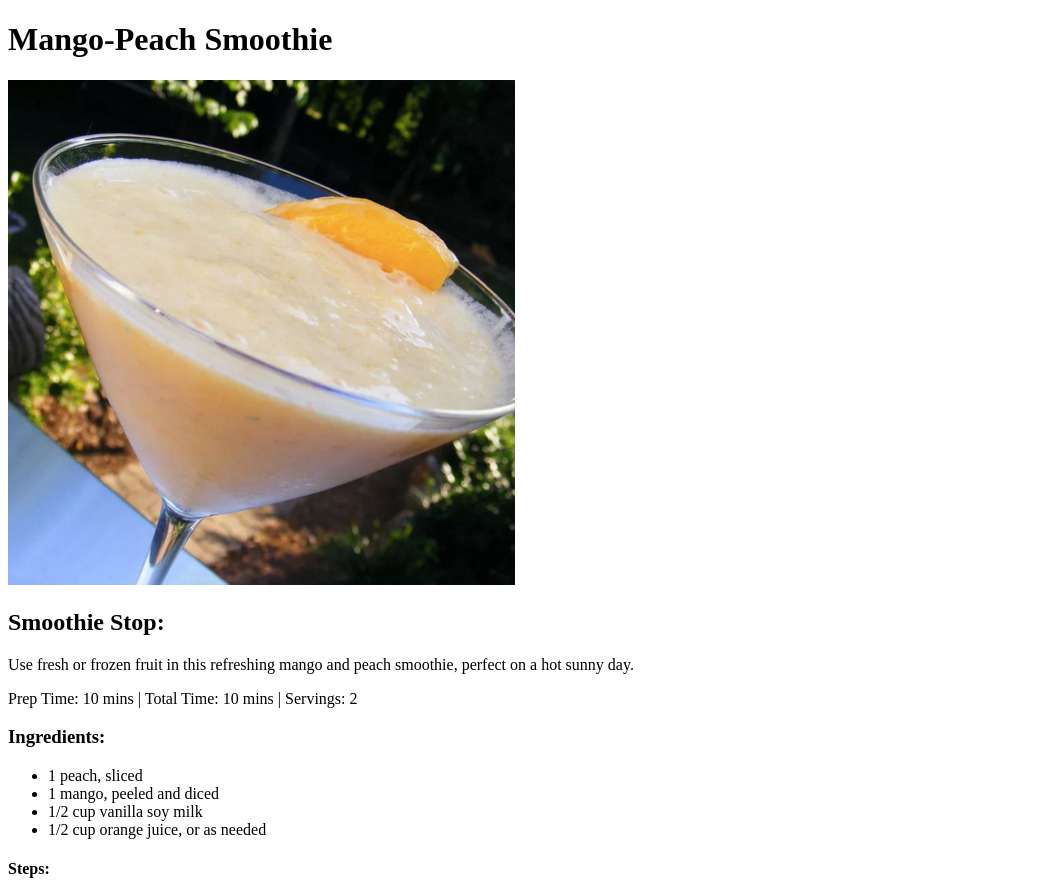
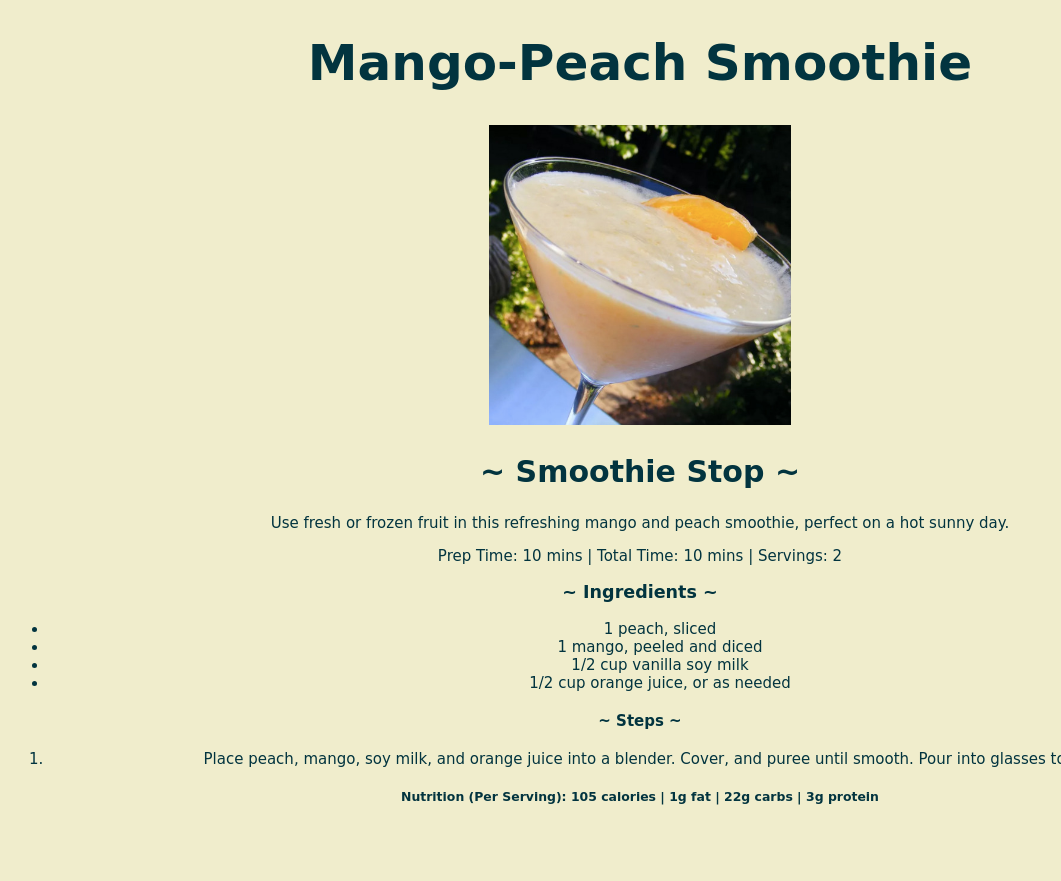
Before and after one commit to Aklepanchuk47/odin-recipes, a plain HTML site: page recipes/smoothie.html in a window 1280 px wide. Shown: the top 881 px of the page, without its empty margins (0-1061 px from the left). After the commit the page ends 824 px from the top, so only its background shows below. Drawn offline with Linux system fonts and the light colour scheme.

Commit message:
Add: CSS styling/files

```diff
--- /dev/null
+++ b/recipes/fettuccine.css
@@ -0,0 +1,18 @@
+h1 {font-size: 50px;}
+
+h2 {font-size: 30px;}
+
+body {
+    background-color:#F0EDCC;
+    color: #02343F;
+    text-align: center;
+    font-family: cursive, fantasy;
+    font-size: 15px;
+}
+img {height: 300px; width: auto;}
+
+.center {
+    display: block;
+    margin-left: auto;
+    margin-right: auto;
+}
--- /dev/null
+++ b/recipes/salad.css
@@ -0,0 +1,22 @@
+h1 {font-size: 50px;}
+
+h2 {font-size: 30px;}
+
+body {
+    background-color:#F0EDCC;
+    color: #02343F;
+    text-align: center;
+    font-family: cursive, fantasy;
+    font-size: 15px;
+}
+
+img {
+    height: 300px;
+    width: auto;
+}
+
+.center {
+    display: block;
+    margin-left: auto;
+    margin-right: auto;
+}
--- /dev/null
+++ b/recipes/smoothie.css
@@ -0,0 +1,22 @@
+h1 {font-size: 50px;}
+
+h2 {font-size: 30px;}
+
+body {
+    background-color:#F0EDCC;
+    color: #02343F;
+    text-align: center;
+    font-family: cursive, fantasy;
+    font-size: 15px;
+}
+
+img {
+    height: 300px;
+    width: auto;
+}
+
+.center {
+    display: block;
+    margin-left: auto;
+    margin-right: auto;
+}
--- a/recipes/mango-peach-smoothie.html
+++ b/recipes/smoothie.html
@@ -2,22 +2,23 @@
 <html lang="en">
     <head>
         <meta charset="UTF-8">
+        <link rel="stylesheet" href="smoothie.css">
     </head>
 
     <body>
         <h1>Mango-Peach Smoothie</h1>
         <img src="../images/mango-peach-smoothie.jpg" alt="Mango-Peach Smoothie">
-        <h2>Smoothie Stop:</h2>
+        <h2>~ Smoothie Stop ~</h2>
             <p>Use fresh or frozen fruit in this refreshing mango and peach smoothie, perfect on a hot sunny day.</p>
             <p>Prep Time: 10 mins | Total Time: 10 mins | Servings: 2</p>
-        <h3>Ingredients:</h3>
+        <h3>~ Ingredients ~</h3>
             <ul>
                 <li>1 peach, sliced</li>
                 <li>1 mango, peeled and diced</li>
                 <li>1/2 cup vanilla soy milk</li>
                 <li>1/2 cup orange juice, or as needed</li>
             </ul>
-        <h4>Steps:</h4>
+        <h4>~ Steps ~</h4>
             <ol>
                 <li>Place peach, mango, soy milk, and orange juice into a blender. Cover, and puree until smooth. Pour into glasses to serve. </li>
             </ol>
```
Also changed, not shown: recipes/fettuccine.html (renamed from recipes/fettuccine-alfredo.html, +3 -2 lines), recipes/salad.html (renamed from recipes/broccoli-salad.html, +2 -1 lines), 1 other file.
